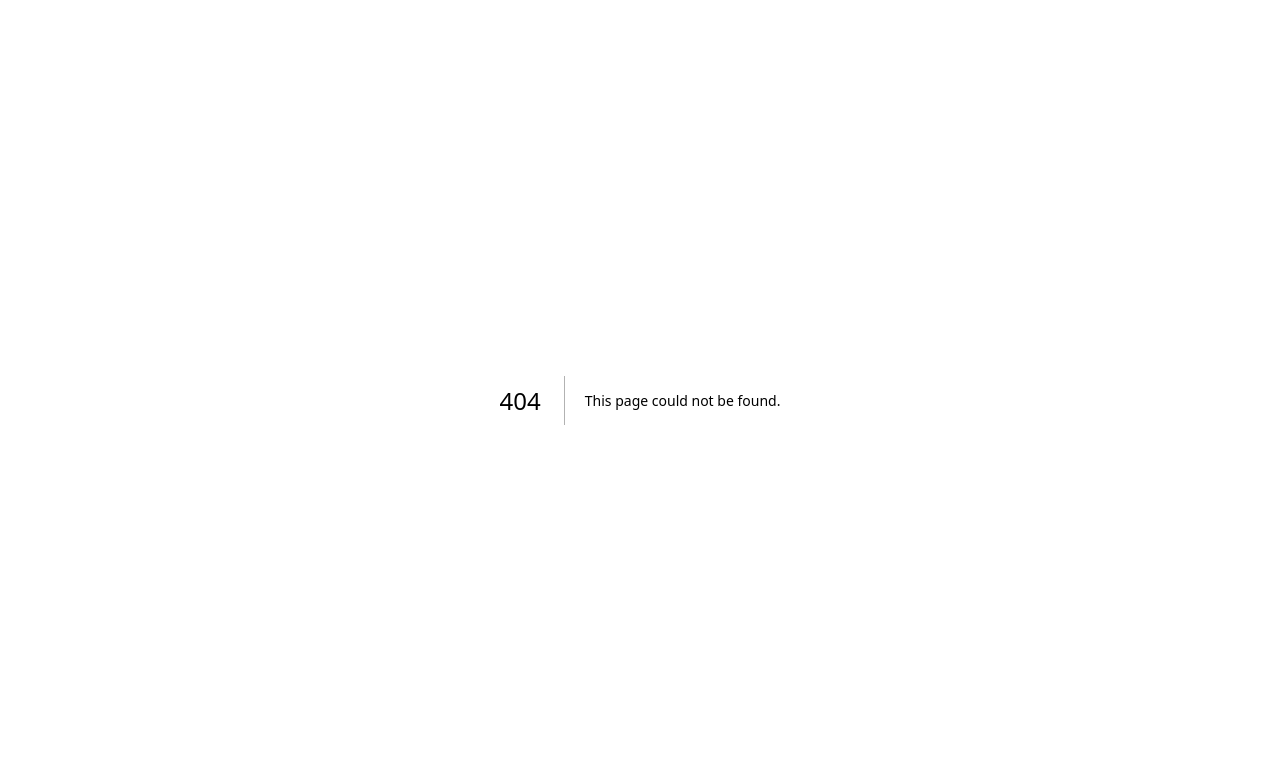
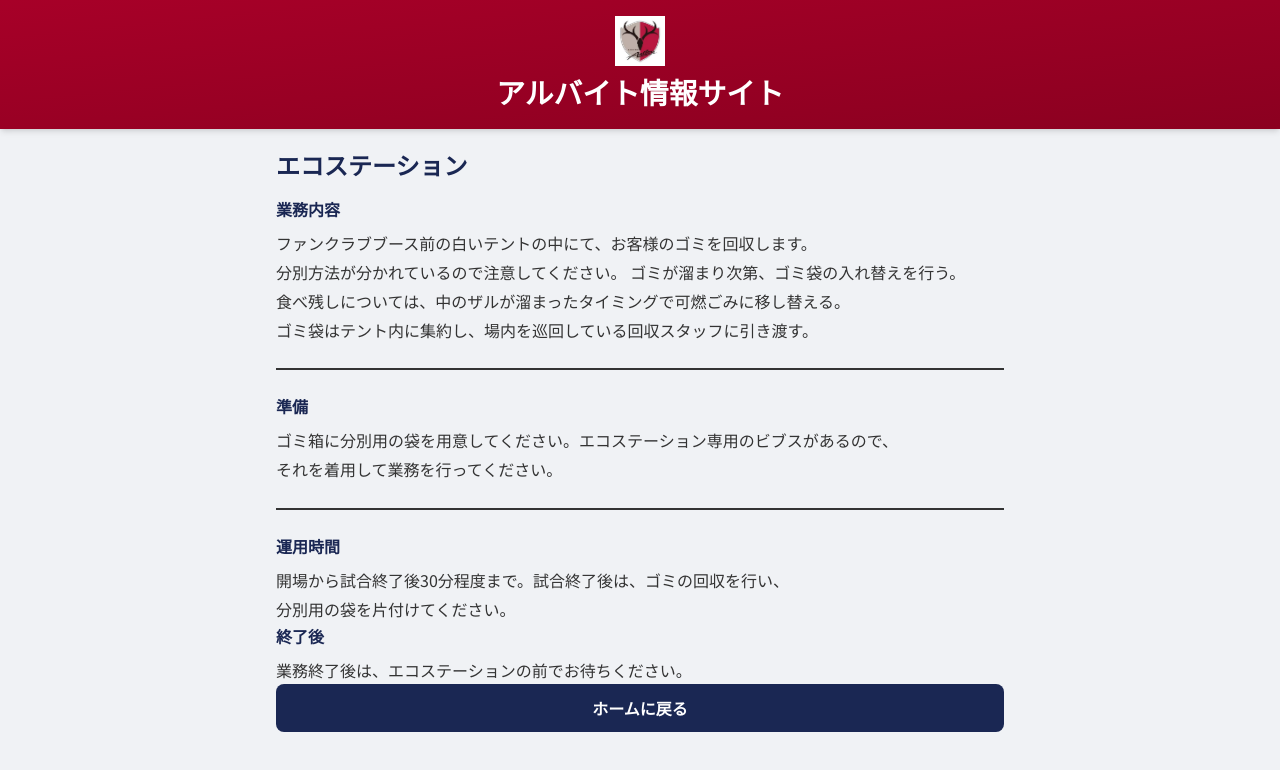
Before and after one commit to wnlab-murakami/Kashima_backstand, a Next.js app: page /trash-station in a window 1280 px wide. Before the commit this address had no page. Shown: the top 770 px of the page. Built offline with nearby package versions, Linux system fonts and the light colour scheme.

Commit message:
Implement code changes to enhance functionality and improve performance

```diff
--- a/src/app/backstand-entrance/page.tsx
+++ b/src/app/backstand-entrance/page.tsx
@@ -15,11 +15,11 @@ export default function BackstandEntrancePage() {
         </h3>
         <ul className="pl-5 mb-4">
           <li>階段の反対側に立ってチケット確認を行う。</li>
-          <li>OとPゲートはアウェイチームのグッズを身に着けた方は入れない。</li>
-          <li>一般入場10分前から配置につく。</li>
+          <li>OとPゲートはアウェイチームのグッズを身に着けた方は入れないので注意してください。</li>
+          <li>入場開始の10分前から配置に付いてください。</li>
           <li>キックオフ1時間前、ハーフタイム、試合終了5分前は2人体制で対応してください。</li>
           <li>試合終了5分前から入口の柵を両方開放してください。</li>
-          <li>試合終了後、座席清掃をおこないます。</li>
+          <li>試合終了後、スタンド内のごみ拾いを行います。</li>
         </ul>
         <hr className="border-0 border-t-2 border-[#333] my-6" />
         <ManualImage src="/uploads/2022guidemap-1.png" alt="スタジアム図" />
--- a/src/app/page.tsx
+++ b/src/app/page.tsx
@@ -5,6 +5,8 @@ const menuItems = [
   { href: "/backstand-entrance", label: "バックスタンド入口" },
   { href: "/backstand-inside", label: "バックスタンド内" },
   { href: "/sofa-seat", label: "ソファシート" },
+  { href: "/seat-arrangement-pr", label: "席詰め広報" },
+  { href: "/trash-station", label: "ゴミステーション" },
   { href: "/documents", label: "スタジアム構造を見る" },
   { href: "/faq", label: "よくある質問" },
 ];
--- /dev/null
+++ b/src/app/seat-arrangement-pr/page.tsx
@@ -0,0 +1,24 @@
+import Header from "@/components/Header";
+import BackButton from "@/components/BackButton";
+
+export default function SeatArrangementPrPage() {
+  return (
+    <>
+      <Header />
+      <div className="max-w-3xl mx-auto px-5 py-5">
+        <h2 className="text-[#1A2753] text-2xl font-bold mb-4">席詰め広報</h2>
+        <h3 className="text-[#1A2753] font-bold mb-2">業務内容</h3>
+        <p>イーストゾーン（自由席）を看板を持って巡回する。入場開始時刻から巡回を開始してください。
+          特に入場開始から1時間と試合開始前の30分は混雑するので、巡回を重点的に行う。
+        </p>
+        <hr className="border-0 border-t-2 border-[#333] my-6" />
+        <h3 className="text-[#1A2753] font-bold mb-2">準備</h3>
+        <p>看板を確認し、巡回するエリアを把握してください。エリアについてはリーダーが説明いたします。</p>
+        <hr className="border-0 border-t-2 border-[#333] my-6" />
+        <h3 className="text-[#1A2753] font-bold mb-2">終了後</h3>
+        <p>4階T入口横のスタッフオンリーと書かれた部屋の前でお待ちください。</p>
+        <BackButton />
+      </div>
+    </>
+  );
+}
--- /dev/null
+++ b/src/app/trash-station/page.tsx
@@ -0,0 +1,27 @@
+import Header from "@/components/Header";
+import BackButton from "@/components/BackButton";
+
+export default function TrashStationPage() {
+  return (
+    <>
+      <Header />
+      <div className="max-w-3xl mx-auto px-5 py-5">
+        <h2 className="text-[#1A2753] text-2xl font-bold mb-4">エコステーション</h2>
+        <h3 className="text-[#1A2753] font-bold mb-2">業務内容</h3>
+        <p>ファンクラブブース前の白いテントの中にて、お客様のゴミを回収します。分別方法が分かれているので注意してください。
+          ゴミが溜まり次第、ゴミ袋の入れ替えを行う。
+          食べ残しについては、中のザルが溜まったタイミングで可燃ごみに移し替える。
+          ゴミ袋はテント内に集約し、場内を巡回している回収スタッフに引き渡す。</p>
+        <hr className="border-0 border-t-2 border-[#333] my-6" />
+        <h3 className="text-[#1A2753] font-bold mb-2">準備</h3>
+        <p>ゴミ箱に分別用の袋を用意してください。エコステーション専用のビブスがあるので、それを着用して業務を行ってください。</p>
+        <hr className="border-0 border-t-2 border-[#333] my-6" />
+        <h3 className="text-[#1A2753] font-bold mb-2">運用時間</h3>
+        <p>開場から試合終了後30分程度まで。試合終了後は、ゴミの回収を行い、分別用の袋を片付けてください。</p>
+        <h3 className="text-[#1A2753] font-bold mb-2">終了後</h3>
+        <p>業務終了後は、エコステーションの前でお待ちください。</p>
+        <BackButton />
+      </div>
+    </>
+  );
+}
```
Also changed, not shown: 1 other file (tests, documents, lock files or other folders).
